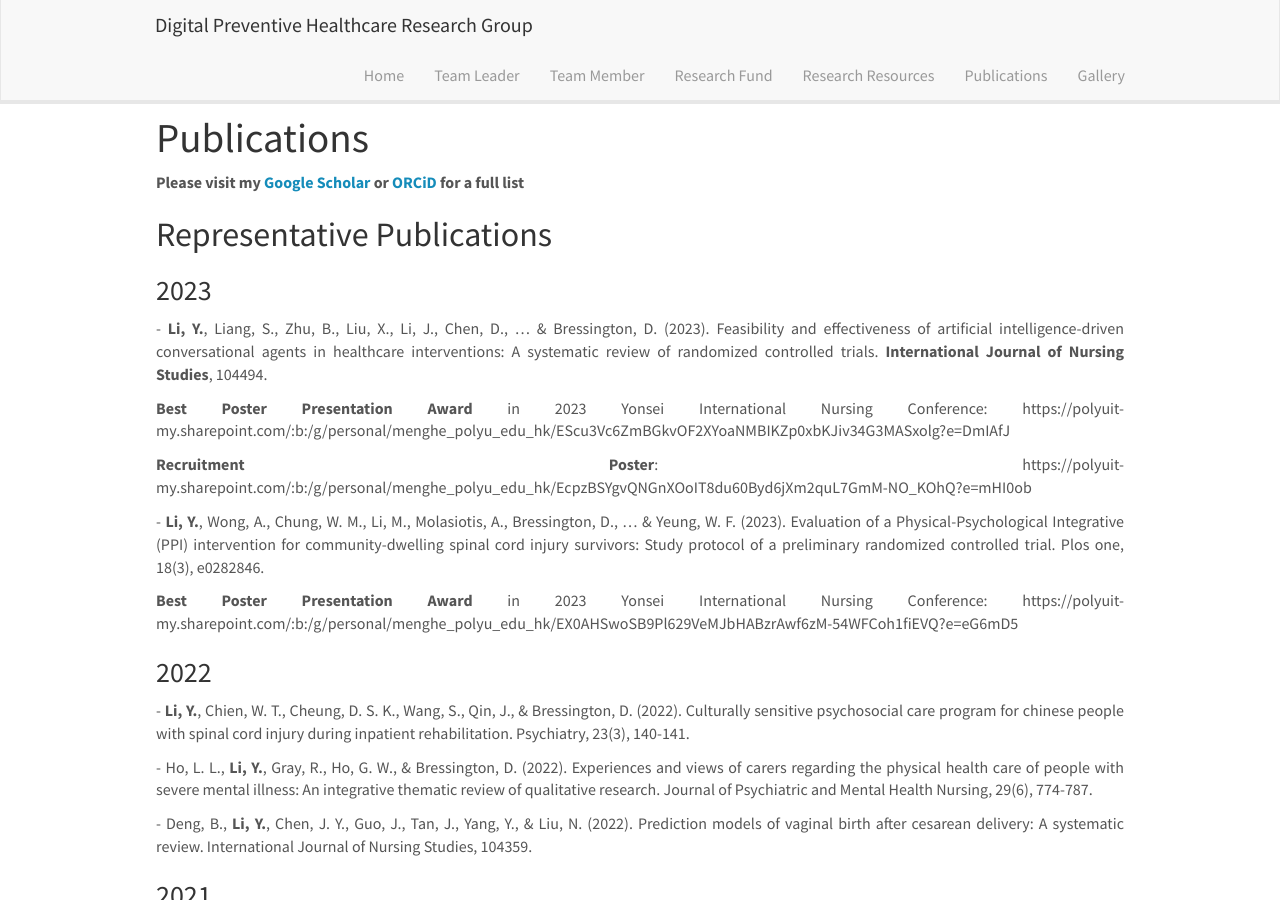
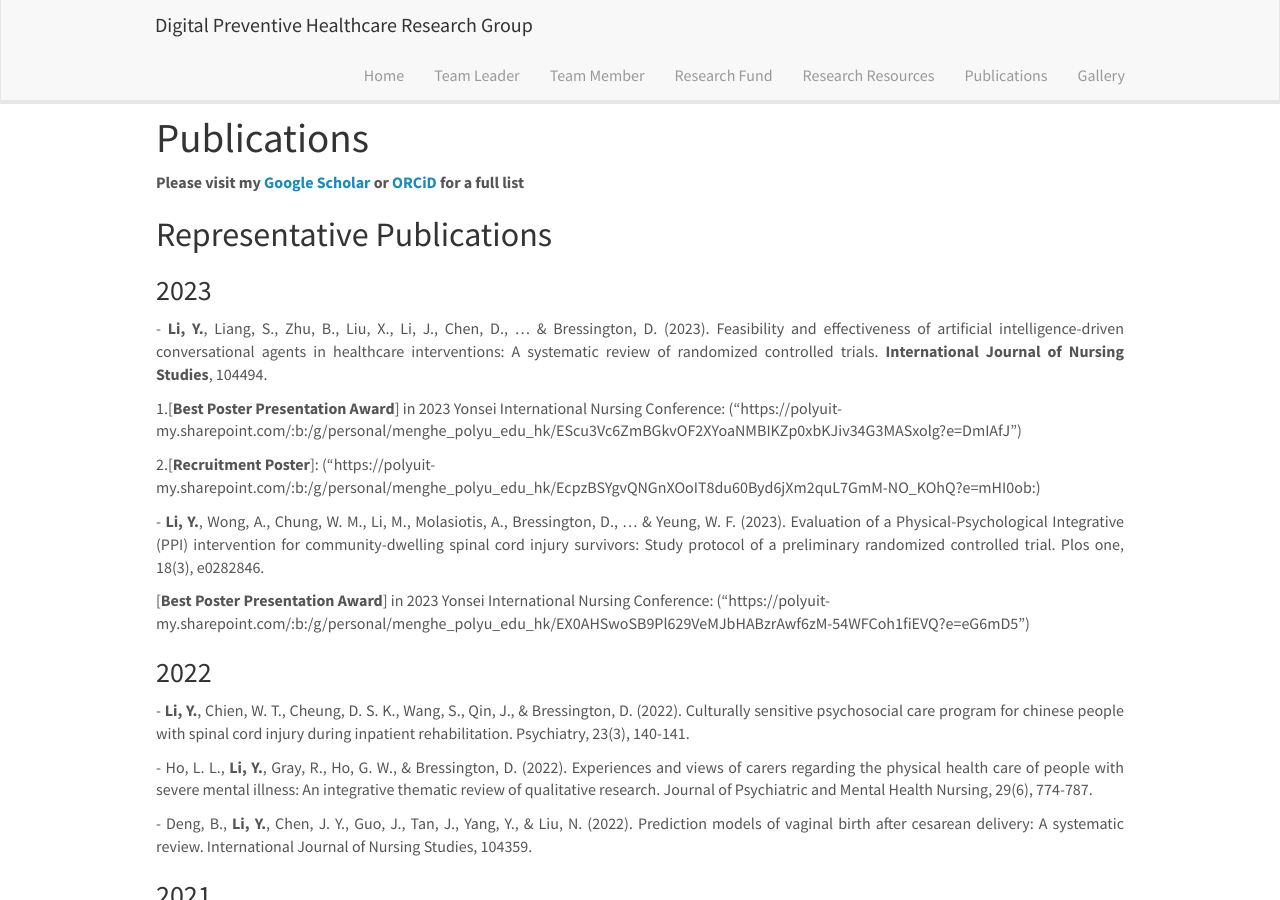
Before and after one commit to polyuly/polyuly.github.io, a Jekyll site: the page built from _pages/publications.md, in a window 1280 px wide and 900 px high. Built offline with Jekyll 4.4.1, drawn with Linux system fonts in a browser that asks for light colours; nearby versions of some CDN libraries.

```diff
--- a/_pages/publications.md
+++ b/_pages/publications.md
@@ -18,27 +18,20 @@
 - **Li, Y.**, Liang, S., Zhu, B., Liu, X., Li, J., Chen, D., ... & Bressington, D. (2023). Feasibility and effectiveness of artificial intelligence-driven conversational agents in healthcare interventions: A systematic review of randomized controlled trials. **International Journal of Nursing Studies**, 104494.
 
 </p>
-<p align = "justify">
 
-**Best Poster Presentation Award** in 2023 Yonsei International Nursing Conference: https://polyuit-my.sharepoint.com/:b:/g/personal/menghe_polyu_edu_hk/EScu3Vc6ZmBGkvOF2XYoaNMBIKZp0xbKJiv34G3MASxolg?e=DmIAfJ
+1.[**Best Poster Presentation Award**] in 2023 Yonsei International Nursing Conference: ("https://polyuit-my.sharepoint.com/:b:/g/personal/menghe_polyu_edu_hk/EScu3Vc6ZmBGkvOF2XYoaNMBIKZp0xbKJiv34G3MASxolg?e=DmIAfJ")
 
-</p>
-<p align = "justify">
+2.[**Recruitment Poster**]: ("https://polyuit-my.sharepoint.com/:b:/g/personal/menghe_polyu_edu_hk/EcpzBSYgvQNGnXOoIT8du60Byd6jXm2quL7GmM-NO_KOhQ?e=mHI0ob:)
 
-**Recruitment Poster**: https://polyuit-my.sharepoint.com/:b:/g/personal/menghe_polyu_edu_hk/EcpzBSYgvQNGnXOoIT8du60Byd6jXm2quL7GmM-NO_KOhQ?e=mHI0ob
-
-</p>
 
 <p align = "justify">
 
 - **Li, Y.**, Wong, A., Chung, W. M., Li, M., Molasiotis, A., Bressington, D., ... & Yeung, W. F. (2023). Evaluation of a Physical-Psychological Integrative (PPI) intervention for community-dwelling spinal cord injury survivors: Study protocol of a preliminary randomized controlled trial. Plos one, 18(3), e0282846.
 
 </p>
-<p align = "justify">
 
-**Best Poster Presentation Award** in 2023 Yonsei International Nursing Conference: https://polyuit-my.sharepoint.com/:b:/g/personal/menghe_polyu_edu_hk/EX0AHSwoSB9Pl629VeMJbHABzrAwf6zM-54WFCoh1fiEVQ?e=eG6mD5
+[**Best Poster Presentation Award**] in 2023 Yonsei International Nursing Conference: ("https://polyuit-my.sharepoint.com/:b:/g/personal/menghe_polyu_edu_hk/EX0AHSwoSB9Pl629VeMJbHABzrAwf6zM-54WFCoh1fiEVQ?e=eG6mD5")
 
-</p>
 ### 2022
 
 <p align = "justify">
```
